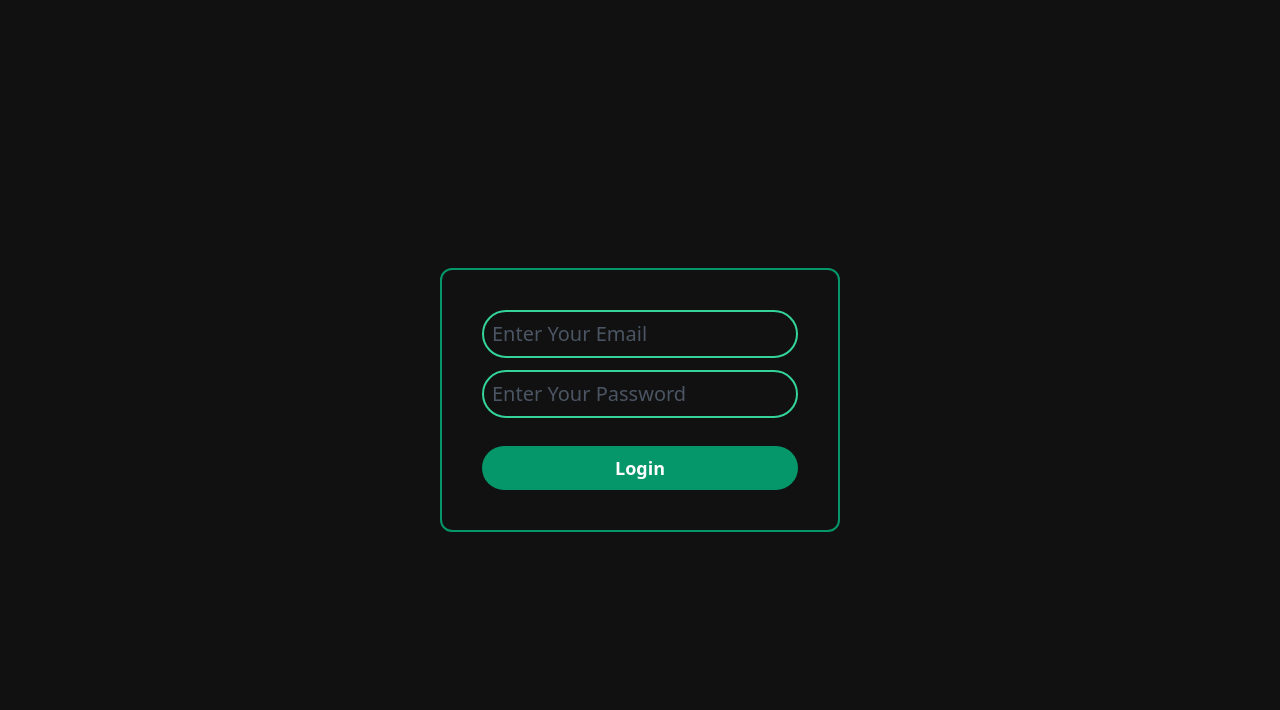
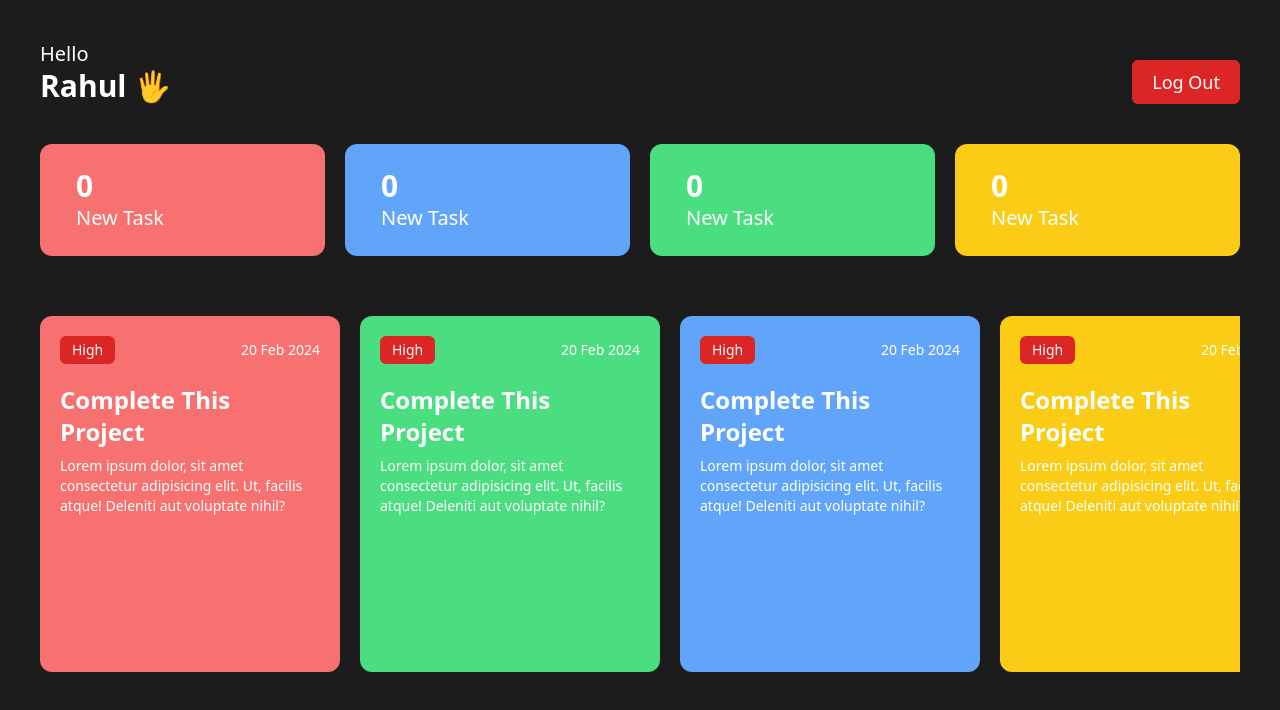
Before and after one commit to Rahulmohanty637/ems, a React (Vite) app: page / in a window 1280 px wide. Shown: the top 710 px of the page. Built offline with nearby package versions, Linux system fonts and the light colour scheme.

Commit message:
Employee's Dashboard

```diff
--- a/src/App.jsx
+++ b/src/App.jsx
@@ -1,9 +1,11 @@
 import Login from "./components/Auth/Login";
+import EmployeeDashboard from "./components/Dashboard/EmployeeDashboard";
 
 function App() {
   return (
     <>
-      <Login />
+      {/* <Login /> */}
+      <EmployeeDashboard />
     </>
   );
 }
--- a/src/components/Dashboard/EmployeeDashboard.jsx
+++ b/src/components/Dashboard/EmployeeDashboard.jsx
@@ -0,0 +1,16 @@
+import React from "react";
+import Header from "../Others/Header";
+import TaskListNumber from "../Others/TaskListNumber";
+import TaskList from "../TaskList/TaskList";
+
+const EmployeeDashboard = () => {
+  return (
+    <div className="p-10 h-screen bg-[#1C1C1C]">
+      <Header />
+      <TaskListNumber />
+      <TaskList />
+    </div>
+  );
+};
+
+export default EmployeeDashboard;
--- /dev/null
+++ b/src/components/Others/Header.jsx
@@ -0,0 +1,15 @@
+import React from "react";
+
+const Header = () => {
+  return (
+    <div className="flex items-end justify-between">
+      <h1 className="text-xl font-medium">
+        Hello <br />
+        <span className="text-3xl font-semibold"> Rahul 🖐️</span>
+      </h1>
+      <button className="bg-red-600 text-lg font-medium px-5 py-2 rounded-md hover:bg-red-800">Log Out</button>
+    </div>
+  );
+};
+
+export default Header;
--- /dev/null
+++ b/src/components/Others/TaskListNumber.jsx
@@ -0,0 +1,26 @@
+import React from "react";
+
+const TaskListNumber = () => {
+  return (
+    <div className="mt-10 flex justify-between gap-5 screen">
+      <div className="rounded-xl w-[45%] py-6 px-9 bg-red-400">
+        <h2 className="text-3xl font-semibold">0</h2>
+        <h3 className="text-xl font-medium">New Task</h3>
+      </div>
+      <div className="rounded-xl w-[45%] py-6 px-9 bg-blue-400">
+        <h2 className="text-3xl font-semibold">0</h2>
+        <h3 className="text-xl font-medium">New Task</h3>
+      </div>
+      <div className="rounded-xl w-[45%] py-6 px-9 bg-green-400">
+        <h2 className="text-3xl font-semibold">0</h2>
+        <h3 className="text-xl font-medium">New Task</h3>
+      </div>
+      <div className="rounded-xl w-[45%] py-6 px-9 bg-yellow-400">
+        <h2 className="text-3xl font-semibold">0</h2>
+        <h3 className="text-xl font-medium">New Task</h3>
+      </div>
+    </div>
+  );
+};
+
+export default TaskListNumber;
--- /dev/null
+++ b/src/components/TaskList/TaskList.jsx
@@ -0,0 +1,57 @@
+import React from "react";
+
+const TaskList = () => {
+  return (
+    <div
+      id="tasklist"
+      className="overflow-x-auto h-[55%] w-full mt-10 py-5 flex items-center justify-start gap-5 flex-nowrap"
+    >
+      <div className="flex-shrink-0 bg-red-400 h-full w-[300px] p-5 rounded-xl">
+        <div className="flex justify-between items-center">
+          <h3 className="bg-red-600 text-sm px-3 py-1 rounded-md">High</h3>
+          <h4 className="text-sm">20 Feb 2024</h4>
+        </div>
+        <h2 className="mt-5 text-2xl font-semibold">Complete This Project</h2>
+        <p className="text-sm mt-2">
+          Lorem ipsum dolor, sit amet consectetur adipisicing elit. Ut, facilis
+          atque! Deleniti aut voluptate nihil?
+        </p>
+      </div>
+      <div className="flex-shrink-0 bg-green-400 h-full w-[300px] p-5 rounded-xl">
+        <div className="flex justify-between items-center">
+          <h3 className="bg-red-600 text-sm px-3 py-1 rounded-md">High</h3>
+          <h4 className="text-sm">20 Feb 2024</h4>
+        </div>
+        <h2 className="mt-5 text-2xl font-semibold">Complete This Project</h2>
+        <p className="text-sm mt-2">
+          Lorem ipsum dolor, sit amet consectetur adipisicing elit. Ut, facilis
+          atque! Deleniti aut voluptate nihil?
+        </p>
+      </div>
+      <div className="flex-shrink-0 bg-blue-400 h-full w-[300px] p-5 rounded-xl">
+        <div className="flex justify-between items-center">
+          <h3 className="bg-red-600 text-sm px-3 py-1 rounded-md">High</h3>
+          <h4 className="text-sm">20 Feb 2024</h4>
+        </div>
+        <h2 className="mt-5 text-2xl font-semibold">Complete This Project</h2>
+        <p className="text-sm mt-2">
+          Lorem ipsum dolor, sit amet consectetur adipisicing elit. Ut, facilis
+          atque! Deleniti aut voluptate nihil?
+        </p>
+      </div>
+      <div className="flex-shrink-0 bg-yellow-400 h-full w-[300px] p-5 rounded-xl">
+        <div className="flex justify-between items-center">
+          <h3 className="bg-red-600 text-sm px-3 py-1 rounded-md">High</h3>
+          <h4 className="text-sm">20 Feb 2024</h4>
+        </div>
+        <h2 className="mt-5 text-2xl font-semibold">Complete This Project</h2>
+        <p className="text-sm mt-2">
+          Lorem ipsum dolor, sit amet consectetur adipisicing elit. Ut, facilis
+          atque! Deleniti aut voluptate nihil?
+        </p>
+      </div>
+    </div>
+  );
+};
+
+export default TaskList;
--- a/src/index.css
+++ b/src/index.css
@@ -8,3 +8,6 @@
 body {
   background-color: #111;
 }
+#tasklist::-webkit-scrollbar{
+  display: none;
+}
```
